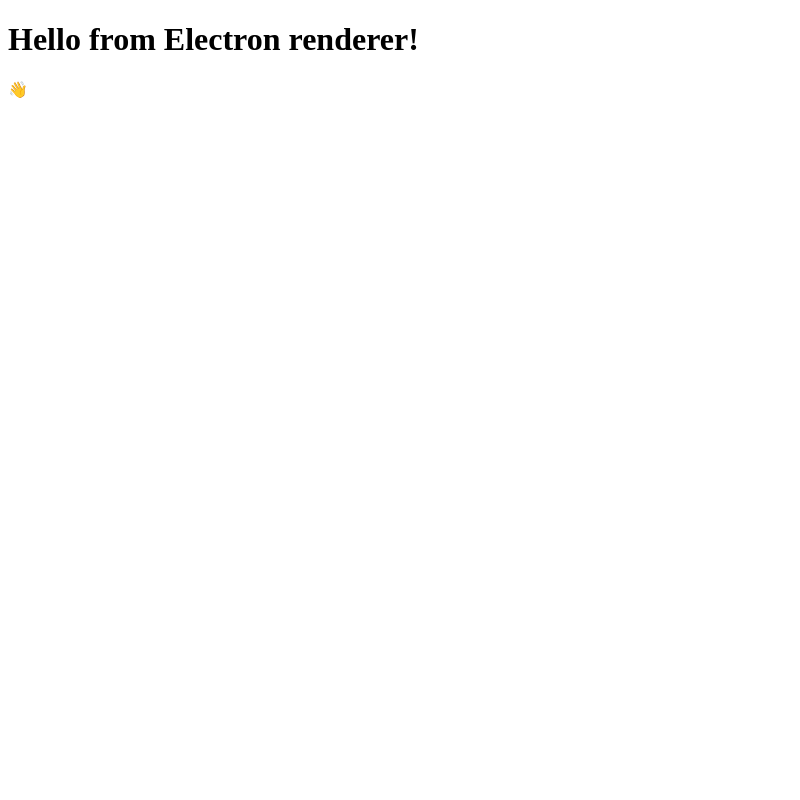
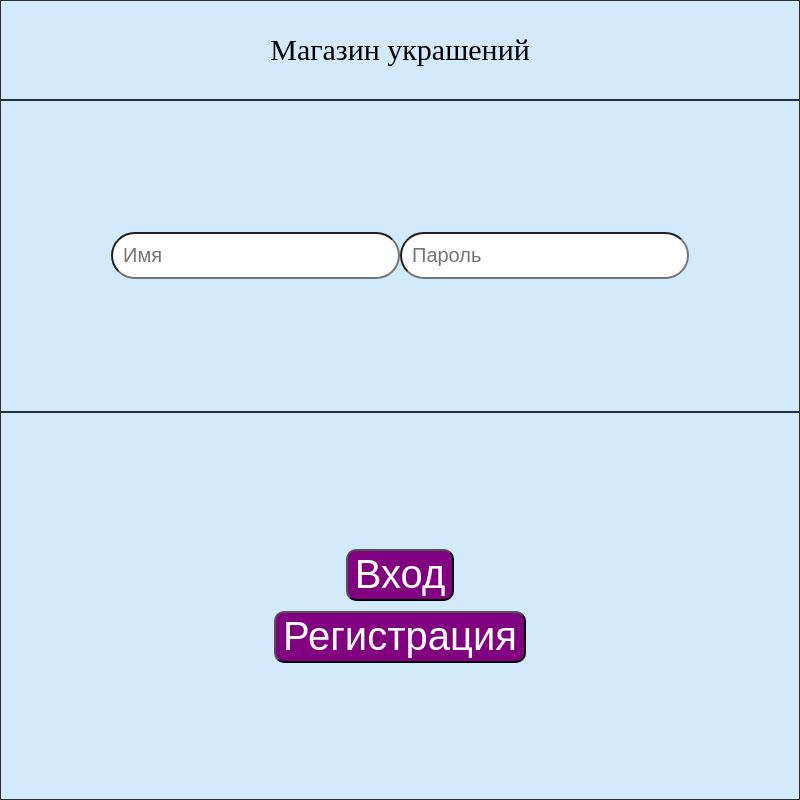
Before and after one commit to KirillGorilo/ornamentation, an Electron app: page index.html in a window 800 px wide. Drawn offline with Linux system fonts and the light colour scheme.

Commit message:
feat: database, start layout

```diff
--- a/index.html
+++ b/index.html
@@ -6,12 +6,21 @@
     <meta http-equiv="Content-Security-Policy" content="default-src 'self'; script-src 'self'" />
     <meta http-equiv="X-Content-Security-Policy" content="default-src 'self'; script-src 'self'" />
     <title>Jewelry store</title>
+    <link rel="stylesheet" href="./src/style.css">
 </head>
 
 <body>
-    <h1>Hello from Electron renderer!</h1>
-    <p>👋</p>
-    <p id="info"></p>
+    <div class="grid-container">
+        <div class="grid-item">Магазин украшений</div>
+        <div class="grid-item">
+            <input type="text" placeholder="Имя">
+            <input type="password" placeholder="Пароль">
+        </div>
+        <div class="grid-item grid-item_flex">
+            <button class="button-loggin-auth">Вход</button>
+            <button class="button-loggin-auth">Регистрация</button>
+        </div>
+    </div>
 </body>
 <script src="./renderer.js"></script>
 
--- a/package.json
+++ b/package.json
@@ -3,7 +3,7 @@
   "version": "1.0.0",
   "description": "",
   "main": "index.js",
-  "dependencies": {
+   "dependencies": {
     "boolean": "^3.2.0",
     "buffer-crc32": "^0.2.13",
     "cacheable-lookup": "^5.0.4",
@@ -52,6 +52,8 @@
     "once": "^1.4.0",
     "p-cancelable": "^2.1.1",
     "pend": "^1.2.0",
+    "pg": "^8.11.3",
+    "postgres": "^3.4.3",
     "progress": "^2.0.3",
     "pump": "^3.0.0",
     "quick-lru": "^5.1.1",
--- a/renderer.js
+++ b/renderer.js
@@ -3,7 +3,6 @@
 Node.js (v${versions.node()}), and Electron (v${versions.electron()})`
 
 const func = async () => {
-    console.log('call')
     const response = await window.versions.ping()
     console.log(response) // prints out 'pong'
 }
--- /dev/null
+++ b/src/style.css
@@ -0,0 +1,63 @@
+body,
+html {
+    height: 100%;
+    background: rgb(152, 18, 230);
+}
+
+* {
+    margin: 0;
+    padding: 0;
+}
+
+.grid-container {
+    background: red;
+    width: 100%;
+    box-sizing: 'border-box';
+    display: grid;
+    grid-template-columns: auto auto auto;
+    background-color: #2196F3;
+    min-height: 100%;
+    grid-template-columns: repeat(1, 1fr);
+    grid-template-rows: repeat(1, 100px);
+}
+
+.grid-item {
+    display: flex;
+    justify-content: center;
+    align-items: center;
+    /* max-width: 400px; */
+    flex-wrap: wrap1;
+    background-color: rgba(255, 255, 255, 0.8);
+    border: 1px solid rgba(0, 0, 0, 0.8);
+    padding: 20px;
+    font-size: 30px;
+    text-align: center;
+}
+
+input {
+    padding: 10px;
+    font-size: 20px;
+    overflow: hidden;
+    border-radius: 50px;
+}
+
+.grid-item_flex {
+    display: flex;
+    flex-direction: column;
+}
+
+.button-loggin-auth {
+    border-radius: 10px;
+    font-size: 40px;
+    transition: 0.5s;
+    margin: 5px;
+    background-color: purple;
+    color: white;
+    padding: 1px 7px 2px;
+    user-select: none;
+}
+
+.button-loggin-auth:hover {
+    background: green;
+
+}
```
Also changed, not shown: index.js (+6 -5 lines), logic/db.js (added, +17 -0 lines), logic/users.js (added, +28 -0 lines), 1 other file.
